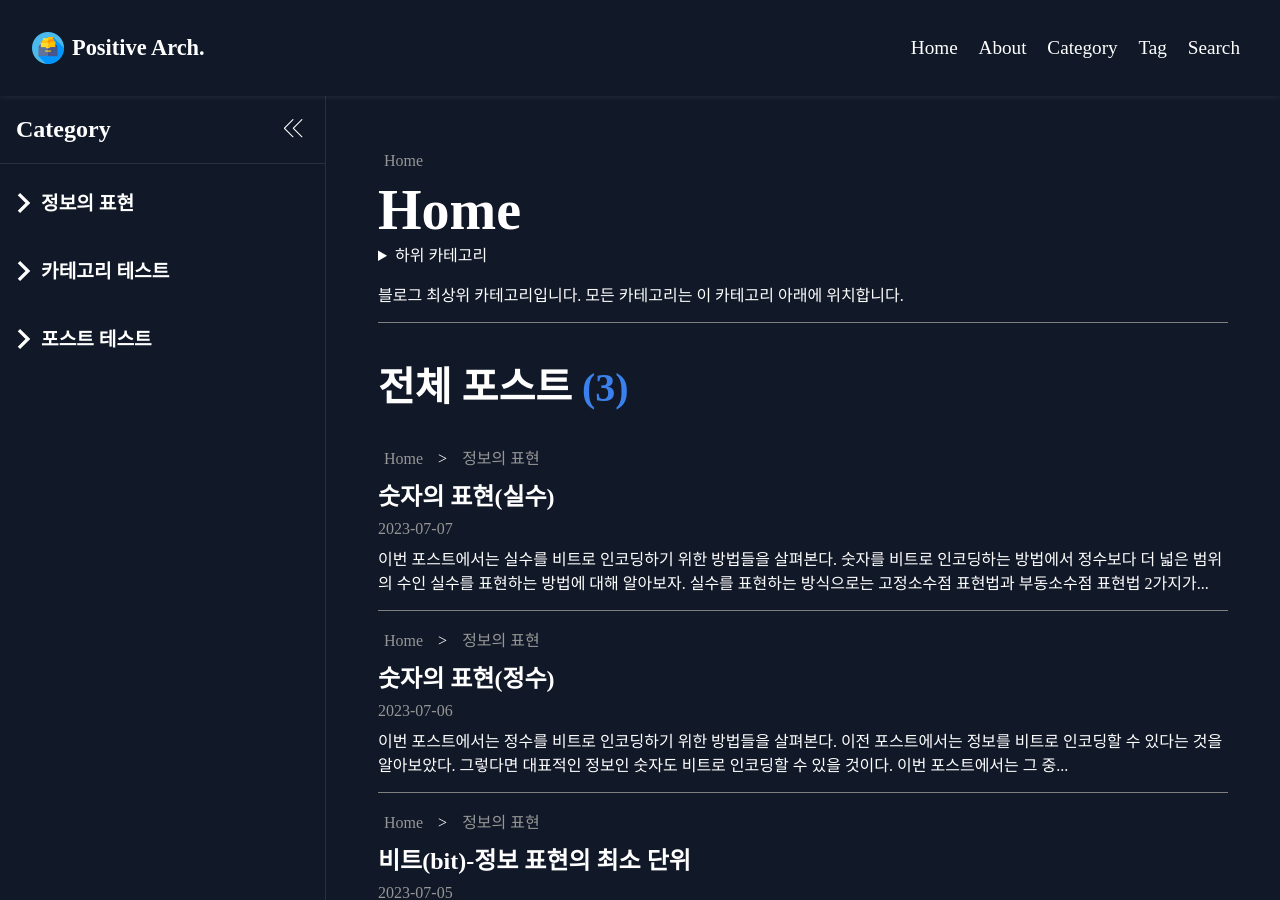
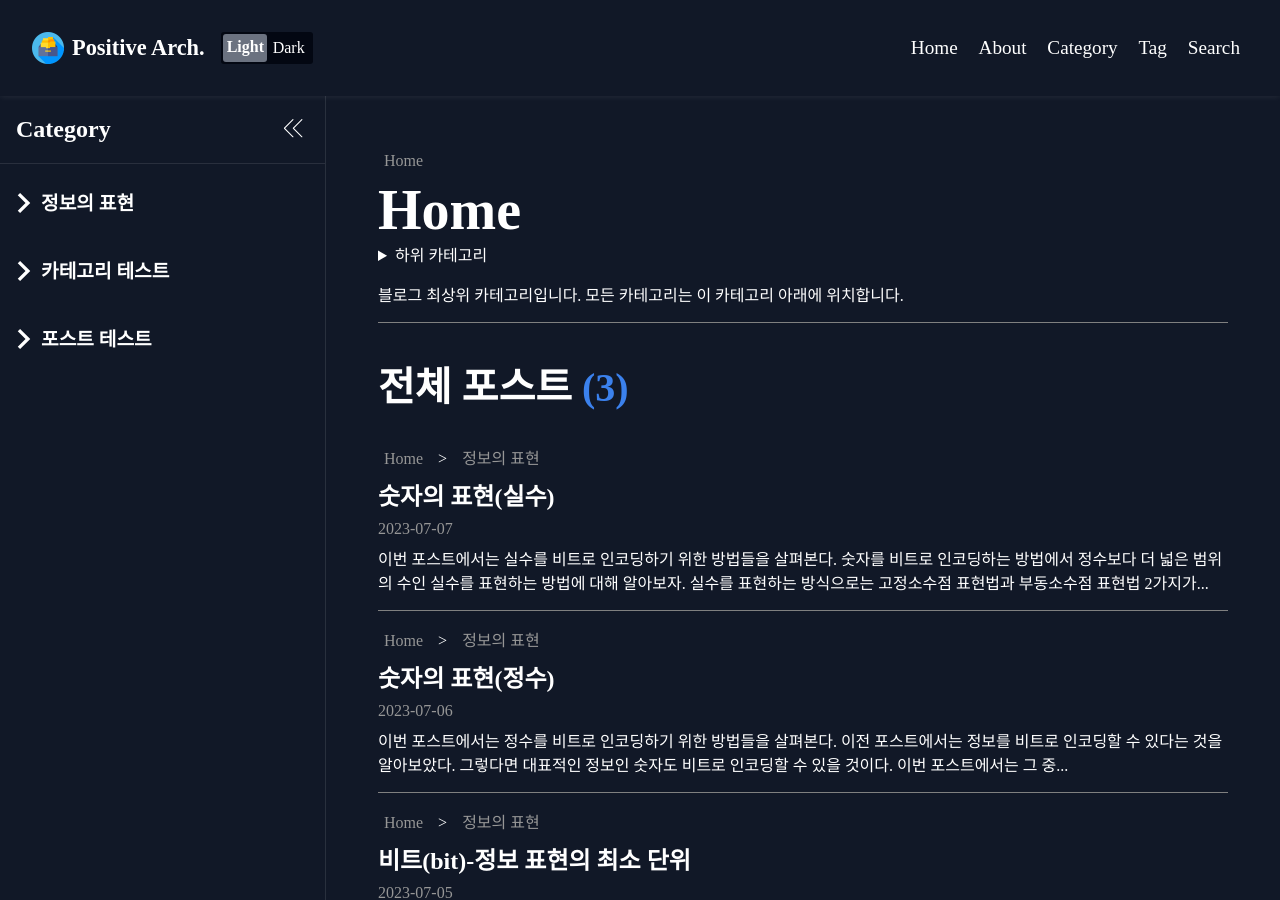
Before and after one commit to positiveWand/positivewand.github.io, a Jekyll site: the page built from index.md, in a window 1280 px wide and 900 px high. Built offline with Jekyll 4.4.1, drawn with Linux system fonts in a browser that asks for light colours; some web fonts are replaced.

Commit message:
라이트/다크 테마 적용 토글 버튼

```diff
--- a/_includes/site-header.html
+++ b/_includes/site-header.html
@@ -1,10 +1,23 @@
 <header class="site-header">
     <div class="header-wrapper">
-        <div class="header-logo-container">
-            <a href="/">
-                <img src="/assets/archive.png" alt="로고 이미지">
-                <h1>Positive Arch.</h1>
-            </a>
+        <div class="header-left">
+            <div class="header-logo-container">
+                <a href="/">
+                    <img src="/assets/archive.png" alt="로고 이미지">
+                    <h1>Positive Arch.</h1>
+                </a>
+            </div>
+            <div class="toggle-switch ml-2">
+                <input type="checkbox" id="toggle" hidden>
+                <label for="toggle">
+                    <span>Light</span>
+                    <span>Dark</span>
+                    <div class="pill">
+                        <span>Light</span>
+                        <span>Dark</span>
+                    </div>
+                </label>
+            </div>
         </div>
         <nav class="header-content-info">
             {% if layout.site_layout == 'post' %}
--- a/css/site-header-style.css
+++ b/css/site-header-style.css
@@ -22,6 +22,11 @@ body.dark .site-header {
 }
 .header-wrapper > * {
     flex: 1;
+}
+
+.header-left {
+    display: flex;
+    align-items: center;
 }
 
 .header-logo-container {
@@ -141,16 +146,89 @@ body.dark .header-hamburger svg {
     fill: white;
 }
 
+.toggle-switch label {
+    width: 88px;
+    height: 24px;
+    padding: 4px 2px;
+    position: relative;
+    display: flex;
+    justify-content: space-between;
+    align-items: center;
+
+    border-radius: 3px;
+
+    user-select: none;
+}
+.toggle-switch label span {
+    flex-basis: 44px;
+    text-align: center;
+}
+.toggle-switch input + label .pill {
+    width: 36px;
+    height: 20px;
+    padding: 4px;
+    border-radius: 3px;
+
+    text-align: center;
+
+    position: absolute;
+    transition: transform 0.2s ease;
+
+    font-weight: bold;
+    /* display: none; */
+}
+.toggle-switch input:checked + label .pill {
+    transform: translateX(44px);
+}
+.toggle-switch input + label .pill span {
+    flex-basis: 40px;
+}
+.toggle-switch input + label .pill span:nth-child(1) {
+    display: inline;
+}
+.toggle-switch input + label .pill span:nth-child(2) {
+    display: none;
+}
+.toggle-switch input:checked + label .pill span:nth-child(1) {
+    display: none;
+}
+.toggle-switch input:checked + label .pill span:nth-child(2) {
+    display: inline;
+}
+
+body.light .toggle-switch label {
+    background-color: lightgray;
+}
+body.light .toggle-switch label .pill {
+    background-color: white;
+}
+body.dark .toggle-switch label {
+    background-color: rgb(3 7 18);
+}
+body.dark .toggle-switch label .pill {
+    background-color: rgb(107 114 128);
+}
+
 @media (max-width: 78rem) {
     .header-content-info {
         display: none;
     }
 
-    .header-logo-container {
+    /* .header-logo-container {
         flex-basis: 12rem;
-    }
+    }        */
 }
 @media (max-width: 60rem) {
+    .header-wrapper > * {
+        flex: 0;
+    }
+    .header-left {
+        flex: 1;
+    }
+    .header-wrapper {
+        justify-content: space-between;
+    }
+
     .header-nav > ul {
         display: none;
     }
--- a/script/script.js
+++ b/script/script.js
@@ -1,3 +1,25 @@
+if(!localStorage.getItem('theme')) {
+    localStorage.setItem('theme', 'light');
+} else if (localStorage.getItem('theme') == 'light') {
+    document.querySelector('body').className = 'light';
+    let themeswitch = document.querySelector('.toggle-switch input');
+    themeswitch.checked = false;
+} else if (localStorage.getItem('theme') == 'dark') {
+    document.querySelector('body').className = 'dark';
+    let themeswitch = document.querySelector('.toggle-switch input');
+    themeswitch.checked = true;
+}
+
+document.querySelector('.toggle-switch input').addEventListener('click', (event) => {
+    if(!event.currentTarget.checked) {
+        localStorage.setItem('theme', 'light');
+        document.querySelector('body').className = 'light';
+    } else {
+        localStorage.setItem('theme', 'dark');
+        document.querySelector('body').className = 'dark';
+    }
+});
+
 // 카테고리 메뉴 통제 버튼(작은 화면)
 function htmlToElements(html) {
     var template = document.createElement('template');
```
